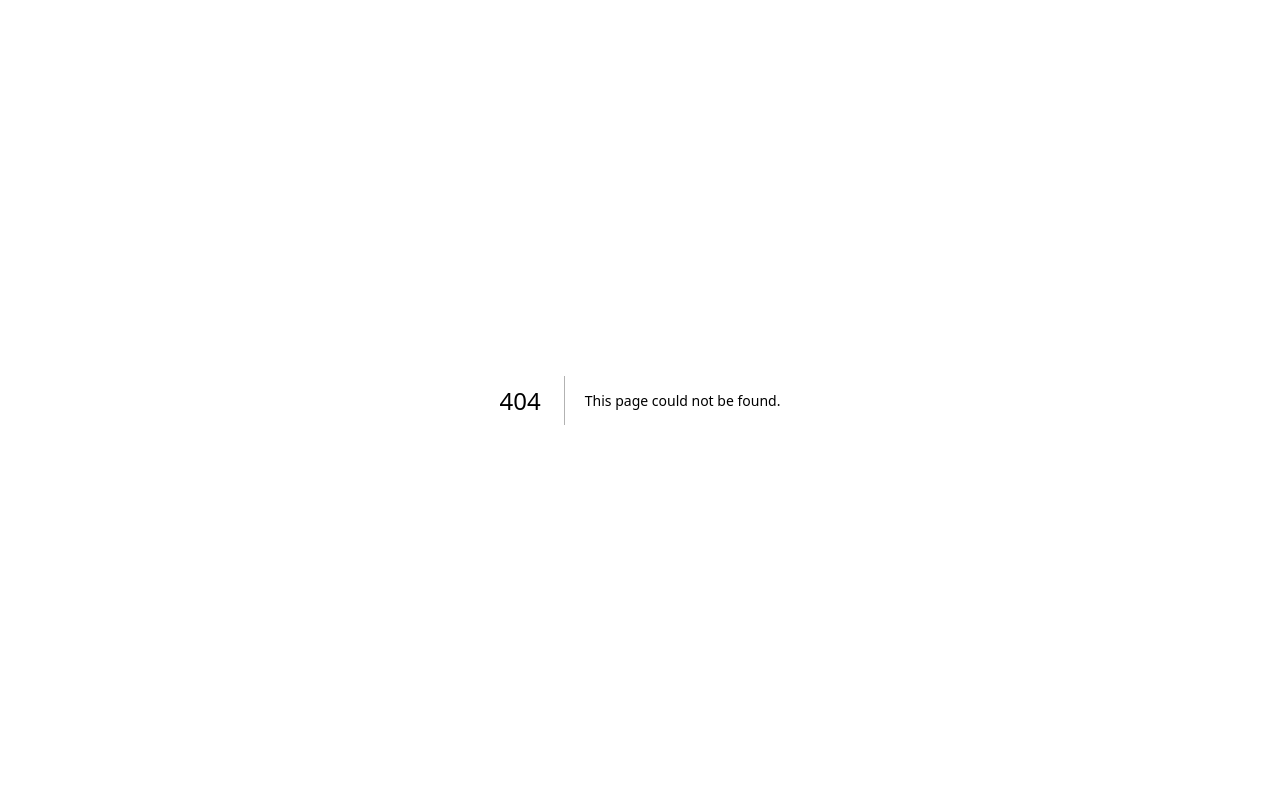
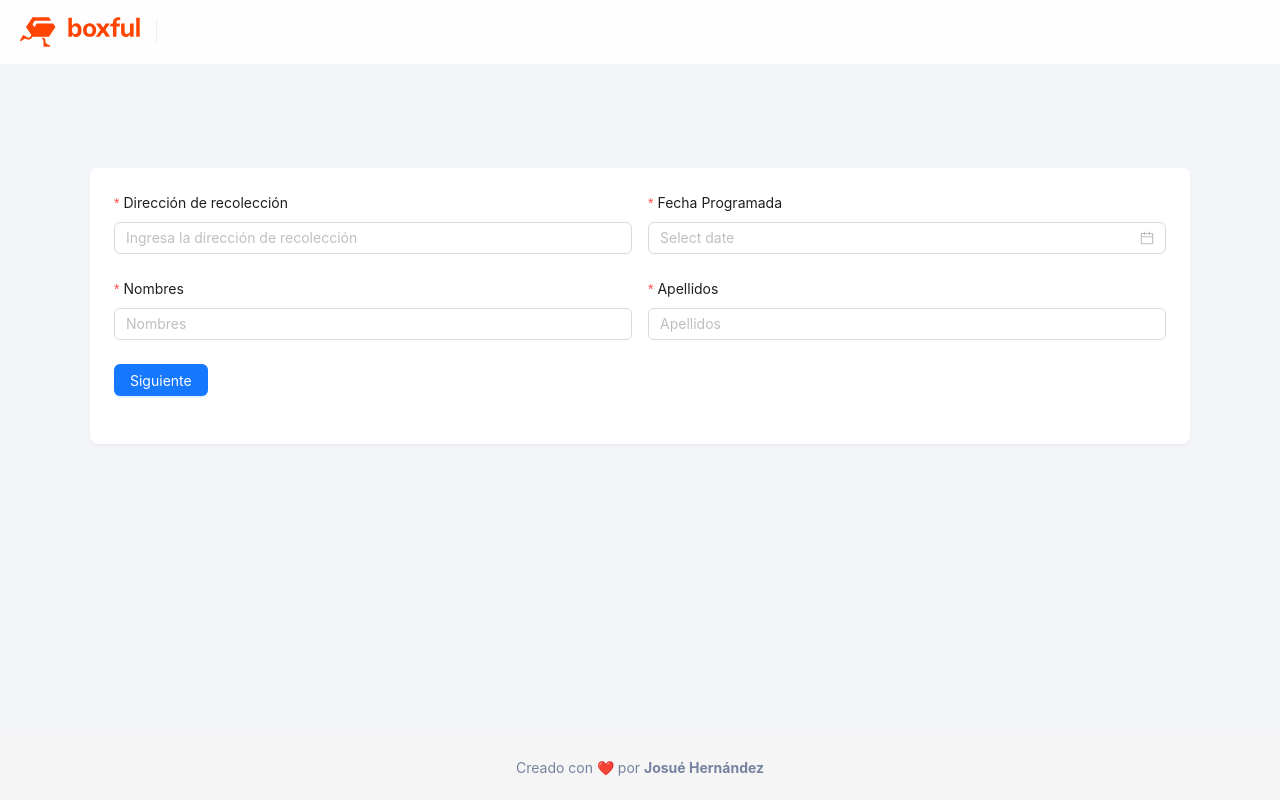
Before and after one commit to JHDEZ1108/boxful-frontend, a Next.js app: page /step1 in a window 1280 px wide. Before the commit this address had no page. Built offline with nearby package versions, Linux system fonts and the light colour scheme.

Commit message:
Iniciando pagina step1 (captura de datos generales)

```diff
--- /dev/null
+++ b/src/pages/step1.tsx
@@ -0,0 +1,71 @@
+// src/pages/step1.tsx
+import React from 'react';
+import { Button, Form, Input, DatePicker, Row, Col, Card } from 'antd';
+import { useRouter } from 'next/router';
+
+const Step1: React.FC = () => {
+  const router = useRouter();
+
+  const onFinish = (values: any) => {
+    console.log('Received values of form: ', values);
+    router.push('/step2');
+  };
+
+  return (
+    <Card bordered={false} style={{ margin: "16px" }}>
+      <Form
+        layout="vertical"
+        onFinish={onFinish}
+      >
+        <Row gutter={16}>
+          <Col span={12}>
+            <Form.Item
+              name="pickupAddress"
+              label="Dirección de recolección"
+              rules={[{ required: true, message: 'Por favor ingrese la dirección de recolección!' }]}
+            >
+              <Input placeholder="Ingresa la dirección de recolección" />
+            </Form.Item>
+          </Col>
+          <Col span={12}>
+            <Form.Item
+              name="scheduledDate"
+              label="Fecha Programada"
+              rules={[{ required: true, message: 'Por favor seleccione una fecha!' }]}
+            >
+              <DatePicker style={{ width: '100%' }} />
+            </Form.Item>
+          </Col>
+        </Row>
+        <Row gutter={16}>
+          <Col span={12}>
+            <Form.Item
+              name="firstName"
+              label="Nombres"
+              rules={[{ required: true, message: 'Por favor ingresa tus nombres!' }]}
+            >
+              <Input placeholder="Nombres" />
+            </Form.Item>
+          </Col>
+          <Col span={12}>
+            <Form.Item
+              name="lastName"
+              label="Apellidos"
+              rules={[{ required: true, message: 'Por favor ingresa tus apellidos!' }]}
+            >
+              <Input placeholder="Apellidos" />
+            </Form.Item>
+          </Col>
+        </Row>
+
+        <Form.Item>
+          <Button type="primary" htmlType="submit">
+            Siguiente
+          </Button>
+        </Form.Item>
+      </Form>
+    </Card>
+  );
+};
+
+export default Step1;
```
